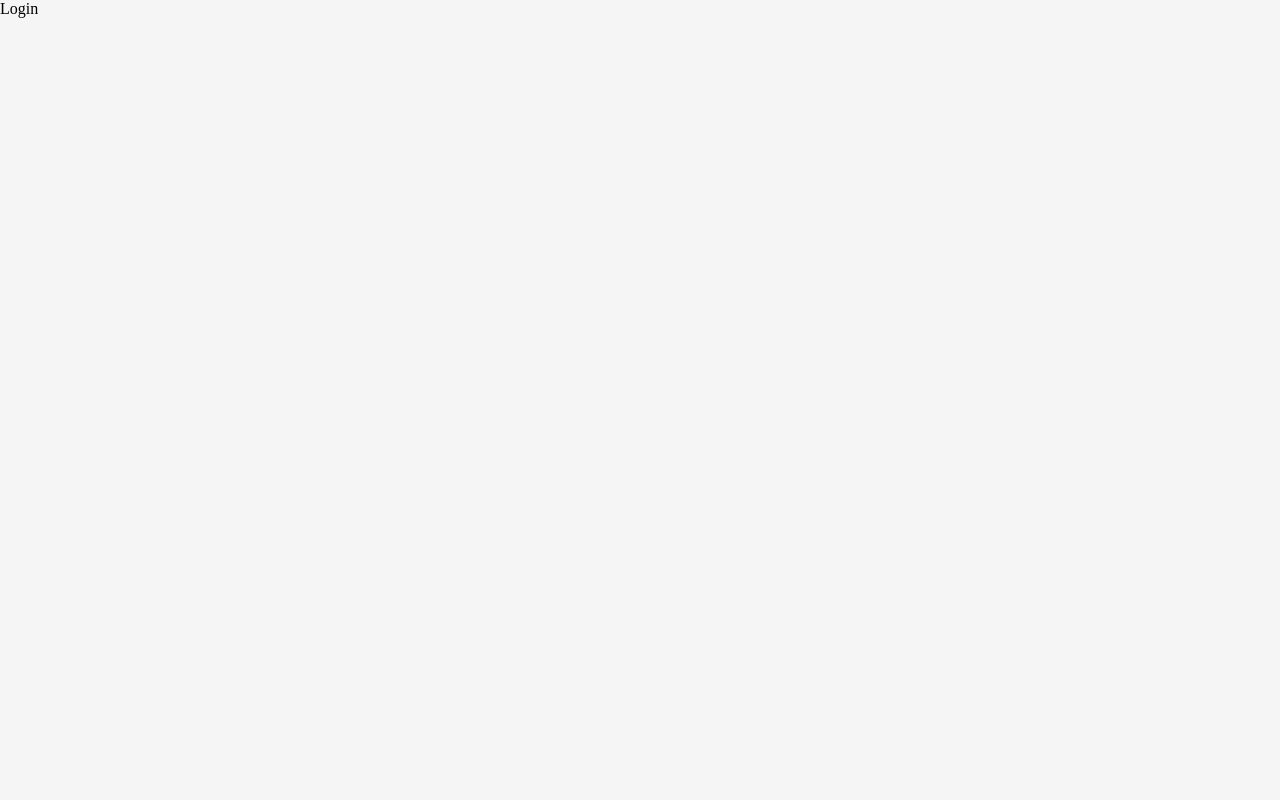
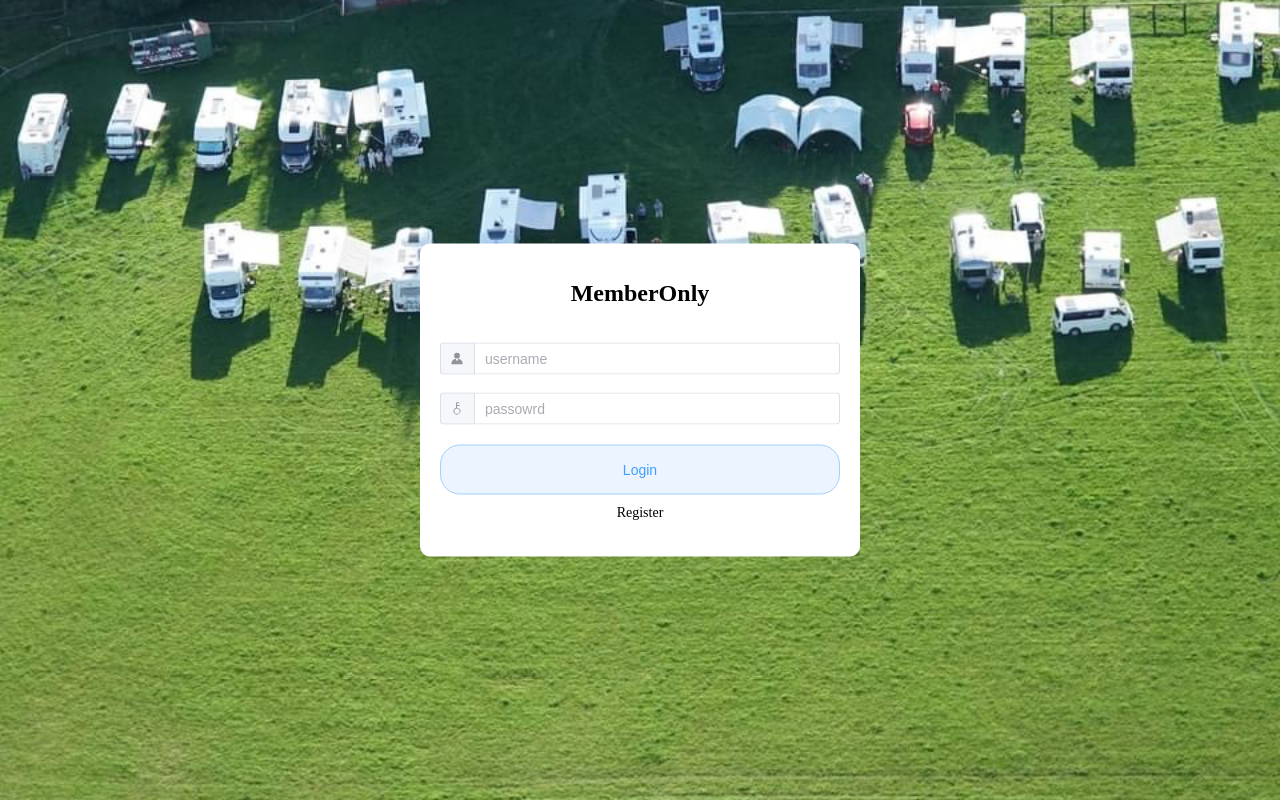
Before and after one commit to ketchup3313/Akarana, a Vue app in the folder front-end/: page /#/login in a window 1280 px wide. Built offline with nearby package versions, Linux system fonts and the light colour scheme.

Commit message:
Login page pattern

```diff
--- a/front-end/public/index.html
+++ b/front-end/public/index.html
@@ -5,7 +5,7 @@
     <meta http-equiv="X-UA-Compatible" content="IE=edge">
     <meta name="viewport" content="width=device-width,initial-scale=1.0">
     <link rel="icon" href="acc.ico">
-    <title>Akarana MemberOnly</title>
+    <title>Akarana Caravan MemberOnly</title>
   </head>
   <body>
     <noscript>
--- a/front-end/src/views/Login.vue
+++ b/front-end/src/views/Login.vue
@@ -1,12 +1,109 @@
 <template>
-    <div>
-        Login
+
+  <div class="login">
+    <div class="bgp"></div>
+    <div class="login_container">
+      <h1>MemberOnly</h1>
+      <el-form class="login_form">
+  <el-form-item >
+      <el-input placeholder="username">
+        <template #prepend>
+          <el-icon>
+            <avatar />
+          </el-icon>
+        </template>
+      </el-input>
+    </el-form-item>
+
+ <el-input placeholder="passowrd" show-password>
+  <template #prepend>
+    <el-icon>
+      <key />
+    </el-icon>
+    </template>
+ </el-input>
+ <el-button type="primary"  plain class="login_submit">Login</el-button>
+ <div class="login_register">
+  Register
+ </div>
+
+      </el-form>
     </div>
+    </div>
+
 </template>
-<script setup>
-
-</script>
+<script setup></script>
 
 <style lang="less" scoped>
+@-webkit-keyframes fadenum {
+  0% {
+    opacity: 0;
+  }
 
+  100% {
+    opacity: 1;
+  }
+}
+
+.login {
+  height: 100%;
+  height: 100%;
+    background-image: url("../assets/bj.jpeg");
+    background-repeat: no-repeat;
+    background-size: 100%;
+    background-position: 50% 50%;
+    background-attachment: fixed;
+
+
+
+  .el-icon {
+    height: 30px !important;
+  }
+
+  .login_container {
+    animation: fadenum 1s ease;
+    position: absolute;
+    z-index: 1;
+    width: 400px;
+    top: 50%;
+    left: 50%;
+    transform: translate(-50%, -50%);
+    transition: all 1s;
+    min-height: 273px;
+    text-align: center;
+    background-color: #fff;
+    border-radius: 10px;
+    padding: 20px;
+
+    h1 {
+      font-size: 24px;
+      transition: all 1s;
+      font-weight: bold;
+      margin-bottom: 36px;
+    }
+
+    .el-card {
+      border-radius: 20px;
+    }
+
+    .login_form {
+      .login_submit {
+        width: 100%;
+        height: 50px;
+        border-radius: 20px;
+        margin-bottom: 10px;
+        margin-top: 20px;
+      }
+
+      .login_register {
+        width: 6.25rem;
+        font-size: 0.875rem;
+        margin: 0 auto;
+      }
+
+      :deep(.el-input-group__prepend) {
+        padding: 0 10px;
+      }
+    }
+  }}
 </style>
```
Also changed, not shown: front-end/src/assets/acc.png (deleted), front-end/src/assets/bj.jpeg (added).
